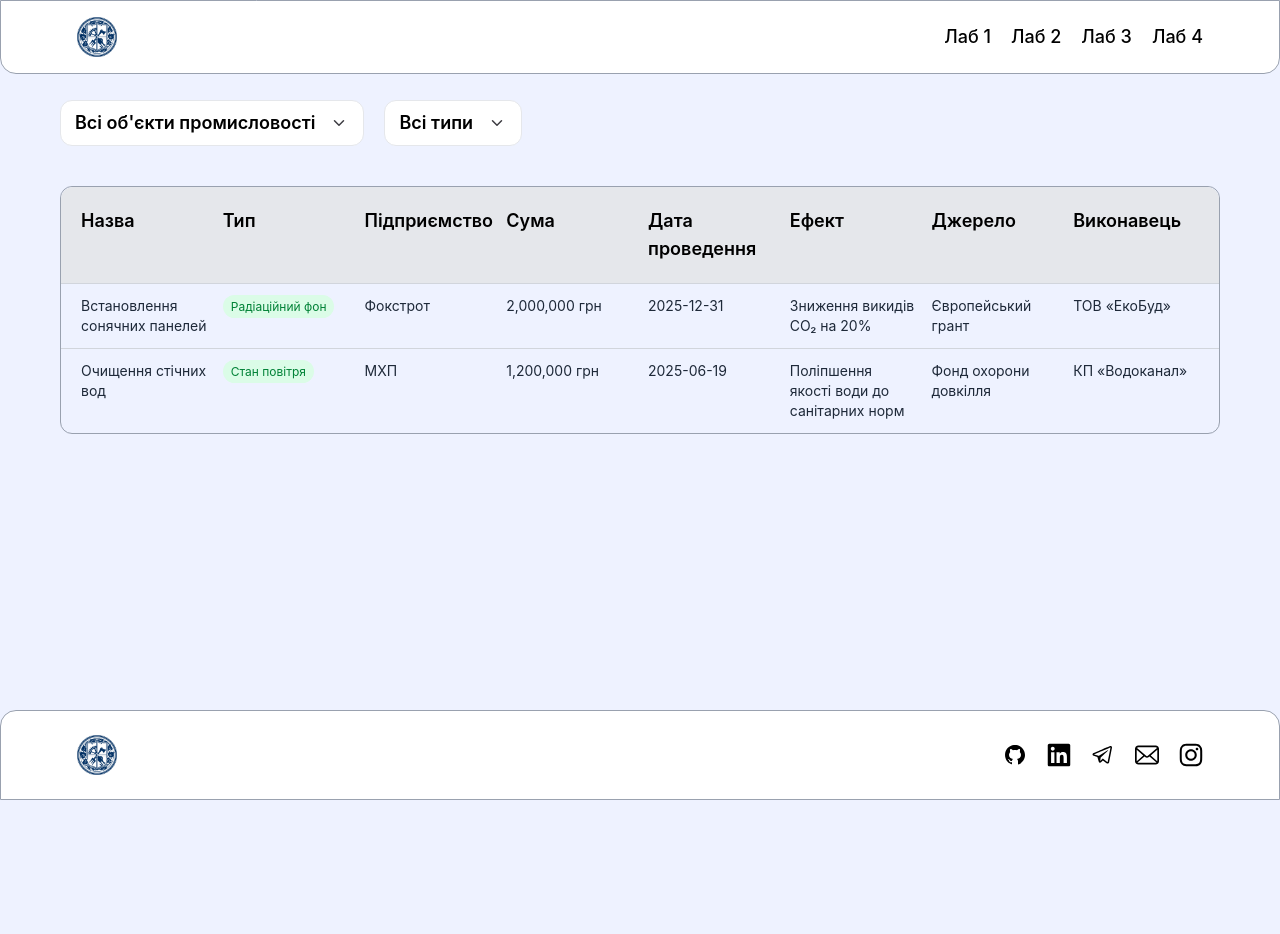
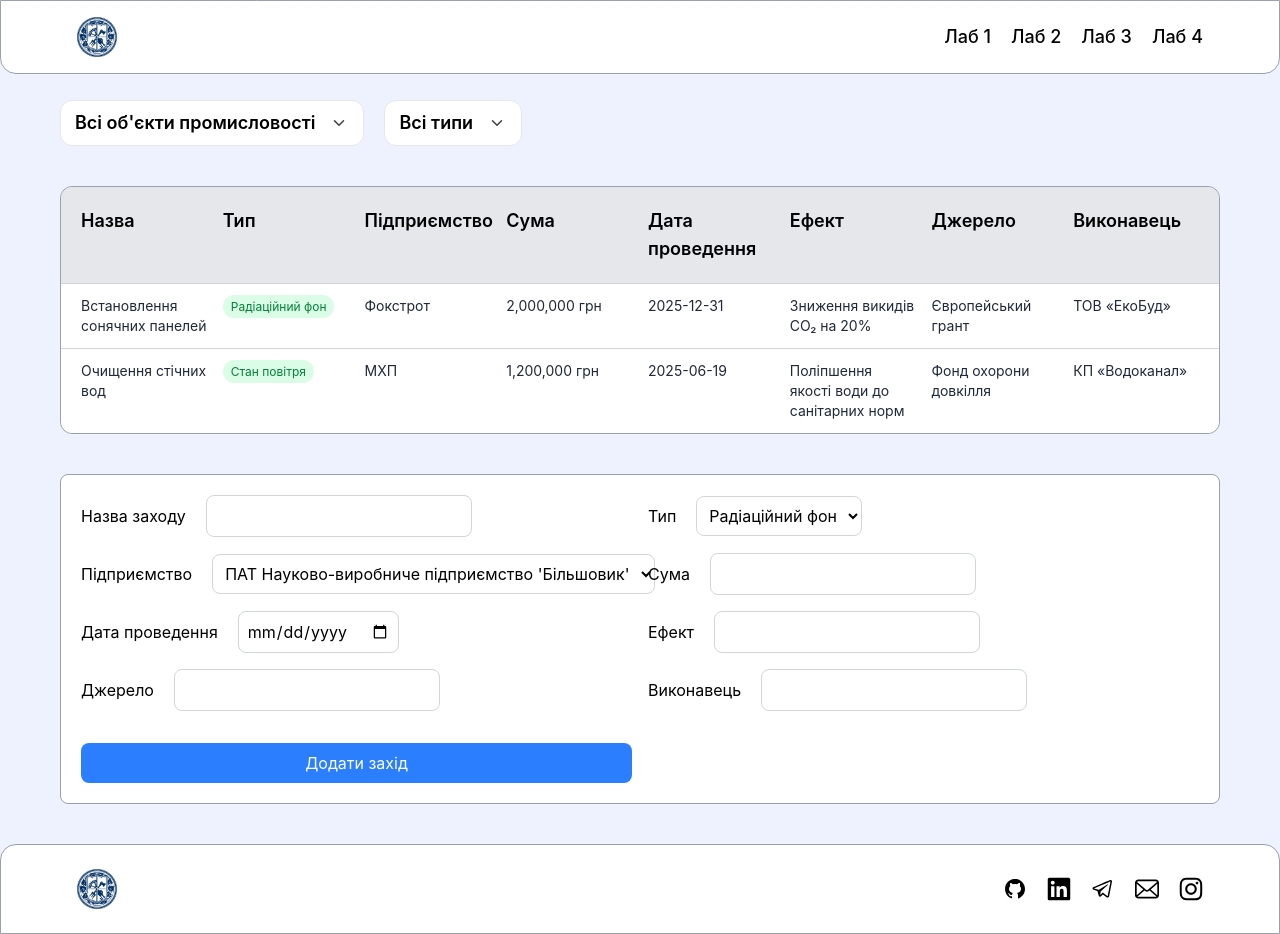
Before and after one commit to ydem1/computer-monitoring, a React (Vite) app: page /lab-4 in a window 1280 px wide. Before the commit the page ends 800 px from the top, so only its background shows below. Built offline with nearby package versions, Linux system fonts and the light colour scheme.

Commit message:
init add form

```diff
--- a/src/page-components/lab-4/Table.tsx
+++ b/src/page-components/lab-4/Table.tsx
@@ -1,4 +1,7 @@
 import React from "react";
+import { ErrorMessage, Field, Form, Formik } from "formik";
+import * as Yup from "yup";
+import { INDUSTRIAL_FACILITIES_LAB_3 } from "src/components/Map/constants";
 import { MapSelectDropdownList } from "src/components/MapSelectDropdownList";
 import {
   ALL_COMPANIES,
@@ -8,6 +11,8 @@ import { QueryParamKeys } from "src/components/MapSelectDropdownList/types";
 import { useQueryParams } from "src/hooks/useQueryParams";
 import { MonitoringSubsystem } from "src/@types/industrial-facilities";
 import { IOptionSelect } from "src/@types/option-select";
+
+const CLASNAME_FILED = "flex gap-5 items-center";
 
 export const Table = () => {
   const ecoMeasures = [
@@ -67,6 +72,32 @@ export const Table = () => {
     return matchesCompany && matchesType;
   });
 
+  // Форма для додавання заходу
+  const initialValues = {
+    name: "",
+    type: MonitoringSubsystem.RADIATION_BACKGROUND,
+    company: "",
+    amount: "",
+    date: "",
+    effect: "",
+    source: "",
+    executor: "",
+  };
+
+  const validationSchema = Yup.object({
+    name: Yup.string().required("Це поле обов'язкове"),
+    amount: Yup.string().required("Це поле обов'язкове"),
+    date: Yup.date().required("Це поле обов'язкове"),
+    effect: Yup.string().required("Це поле обов'язкове"),
+    source: Yup.string().required("Це поле обов'язкове"),
+    executor: Yup.string().required("Це поле обов'язкове"),
+  });
+
+  const onSubmit = (values: typeof initialValues) => {
+    console.log(values);
+    // Логіка для додавання заходу
+  };
+
   return (
     <section className="container flex flex-col gap-10 !overflow-visible">
       <div className="flex gap-5">
@@ -98,14 +129,12 @@ export const Table = () => {
         {visibleEcoMeasures.map((project, index) => (
           <div
             key={index}
-            className="grid grid-cols-8 gap-4 border-t border-gray-300 px-5 py-3 text-sm text-gray-800"
+            className="grid grid-cols-8 gap-4 border-t border-gray-300 bg-white px-5 py-3 text-sm text-gray-800 last:rounded-b-xl"
           >
             <span>{project.name}</span>
             <span>
               <span className="rounded-xl bg-green-100 px-2 py-1 text-xs text-green-700">
-                {project.type === MonitoringSubsystem.RADIATION_BACKGROUND
-                  ? "Радіаційний фон"
-                  : "Стан повітря"}
+                {project.type}
               </span>
             </span>
             <span>{project.company}</span>
@@ -117,6 +146,149 @@ export const Table = () => {
           </div>
         ))}
       </div>
+
+      <Formik
+        initialValues={initialValues}
+        validationSchema={validationSchema}
+        onSubmit={onSubmit}
+      >
+        <Form className="grid grid-cols-2 gap-4 rounded-lg border border-gray-400 bg-white p-5">
+          <div className={CLASNAME_FILED}>
+            <label htmlFor="name">Назва заходу</label>
+            <Field
+              id="name"
+              name="name"
+              className="rounded-lg border border-gray-300 p-2"
+            />
+            <ErrorMessage
+              name="name"
+              component="div"
+              className="text-red-500"
+            />
+          </div>
+
+          <div className={CLASNAME_FILED}>
+            <label htmlFor="type">Тип</label>
+            <Field
+              as="select"
+              id="type"
+              name="type"
+              className="rounded-lg border border-gray-300 p-2"
+            >
+              <option value={MonitoringSubsystem.RADIATION_BACKGROUND}>
+                Радіаційний фон
+              </option>
+              <option value={MonitoringSubsystem.AIR_CONDITION}>
+                Стан повітря
+              </option>
+            </Field>
+            <ErrorMessage
+              name="type"
+              component="div"
+              className="text-red-500"
+            />
+          </div>
+
+          <div className={CLASNAME_FILED}>
+            <label htmlFor="company">Підприємство</label>
+            <Field
+              as="select"
+              id="company"
+              name="company"
+              className="rounded-lg border border-gray-300 p-2"
+            >
+              {INDUSTRIAL_FACILITIES_LAB_3.map(({ id, slug, name }) => (
+                <option key={id} value={slug}>
+                  {name}
+                </option>
+              ))}
+            </Field>
+            <ErrorMessage
+              name="company"
+              component="div"
+              className="text-red-500"
+            />
+          </div>
+
+          <div className={CLASNAME_FILED}>
+            <label htmlFor="amount">Сума</label>
+            <Field
+              id="amount"
+              name="amount"
+              className="rounded-lg border border-gray-300 p-2"
+            />
+            <ErrorMessage
+              name="amount"
+              component="div"
+              className="text-red-500"
+            />
+          </div>
+
+          <div className={CLASNAME_FILED}>
+            <label htmlFor="date">Дата проведення</label>
+            <Field
+              type="date"
+              id="date"
+              name="date"
+              className="rounded-lg border border-gray-300 p-2"
+            />
+            <ErrorMessage
+              name="date"
+              component="div"
+              className="text-red-500"
+            />
+          </div>
+
+          <div className={CLASNAME_FILED}>
+            <label htmlFor="effect">Ефект</label>
+            <Field
+              id="effect"
+              name="effect"
+              className="rounded-lg border border-gray-300 p-2"
+            />
+            <ErrorMessage
+              name="effect"
+              component="div"
+              className="text-red-500"
+            />
+          </div>
+
+          <div className={CLASNAME_FILED}>
+            <label htmlFor="source">Джерело</label>
+            <Field
+              id="source"
+              name="source"
+              className="rounded-lg border border-gray-300 p-2"
+            />
+            <ErrorMessage
+              name="source"
+              component="div"
+              className="text-red-500"
+            />
+          </div>
+
+          <div className={CLASNAME_FILED}>
+            <label htmlFor="executor">Виконавець</label>
+            <Field
+              id="executor"
+              name="executor"
+              className="rounded-lg border border-gray-300 p-2"
+            />
+            <ErrorMessage
+              name="executor"
+              component="div"
+              className="text-red-500"
+            />
+          </div>
+
+          <button
+            type="submit"
+            className="col-span-1 mt-4 rounded-lg bg-blue-500 p-2 text-white hover:cursor-pointer hover:opacity-70"
+          >
+            Додати захід
+          </button>
+        </Form>
+      </Formik>
     </section>
   );
 };
```
